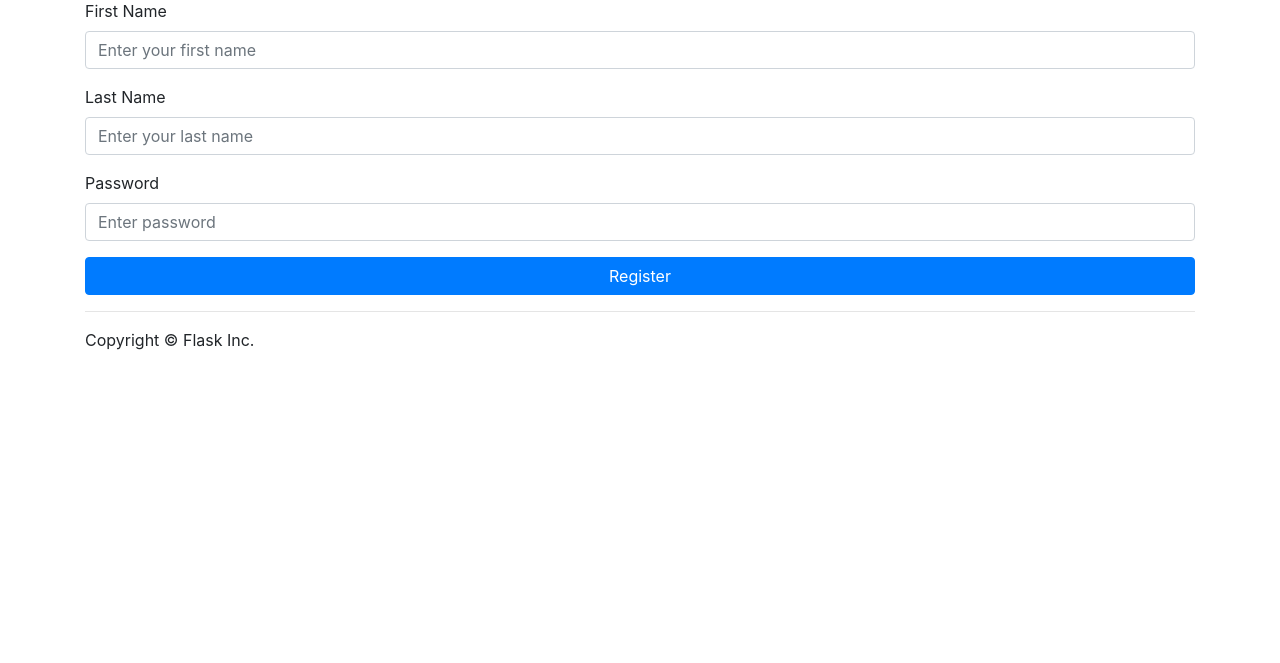
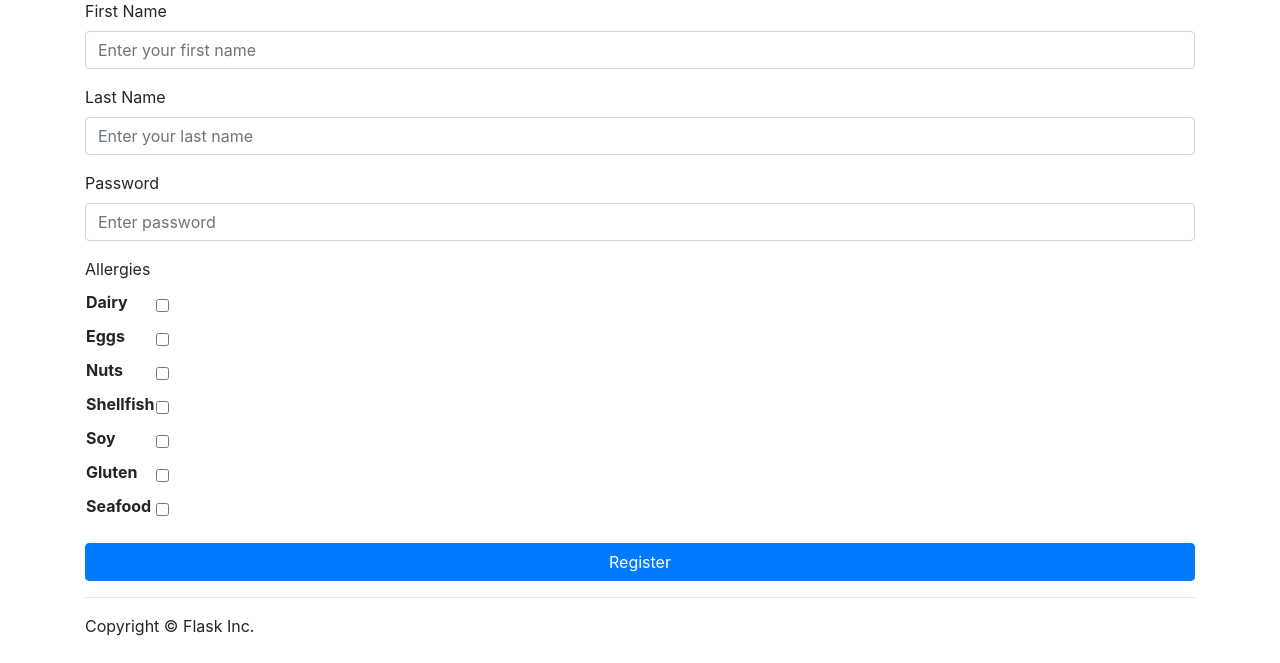
Before and after one commit to majesty101/3161-Project, a Flask app: page /register in a window 1280 px wide. Shown: the part 137-800 px from the top of the page. Run offline with Flask 2, Linux system fonts and the light colour scheme; some libraries are stand-ins or nearby versions.

Commit message:
added allergies to form

```diff
--- a/app/forms.py
+++ b/app/forms.py
@@ -1,7 +1,19 @@
 from flask_wtf import FlaskForm
 from wtforms import StringField, PasswordField
 from wtforms.validators import InputRequired
+from wtforms.fields.simple import BooleanField
+from wtforms.fields.core import FormField
 
+class AllergyForm(FlaskForm):
+
+
+    A_1 = BooleanField("Dairy")
+    A_2 = BooleanField("Eggs")
+    A_3 = BooleanField("Nuts")
+    A_4 = BooleanField("Shellfish")
+    A_5 = BooleanField("Soy")
+    A_7 = BooleanField("Gluten")
+    A_9= BooleanField("Seafood")
 
 class LoginForm(FlaskForm):
     username = StringField('Account Number', validators=[InputRequired()])
@@ -11,3 +23,4 @@ class Register(FlaskForm):
     fname = StringField('First Name', validators=[InputRequired()])
     lname = StringField('Last Name', validators=[InputRequired()])
     password = PasswordField('Password', validators=[InputRequired()])
+    allergies = FormField(AllergyForm)
--- a/app/templates/register.html
+++ b/app/templates/register.html
@@ -20,6 +20,10 @@
         {{ form.password.label }}
         {{ form.password(class='form-control', placeholder="Enter password") }}
       </div>
+      <div class="form-group">
+        {{ form.allergies.label }}
+        {{ form.allergies }}
+      </div>
       <button type="submit" name="submit" class="btn btn-primary btn-block">Register</button>
     </form>
   </div>
--- a/app/views.py
+++ b/app/views.py
@@ -150,6 +150,8 @@ def register():
         fname = request.form['fname']
         lname = request.form['lname']
         password = request.form['password']
+        allergies = form.allergies.data
+
           # Check if account exists using MySQL
         cursor = mysql.connection.cursor(MySQLdb.cursors.DictCursor)
         cursor.execute('Select AccID from accounts order by length(AccID) DESC,AccID Desc Limit 1')
@@ -157,6 +159,11 @@ def register():
         id =  int(lastid) + 1
         print(id)
         cursor.execute('INSERT INTO accounts (AccID,first_name,last_name,password) VALUES (%s, %s, %s, %s)', ('AC-' + str(id),fname, lname, password,))
+        for key, value in allergies.items():
+            if value == True:
+                AllID = key.split('_')[1]
+                print(AllID)
+                cursor.execute('Insert into user_allergies values (%s,%s)',('AC-' + str(id),"AL-" + str(AllID)))
         mysql.connection.commit()
         cursor.close()
         flash('Registration Complete ID is: AC-' + str(id))
```
